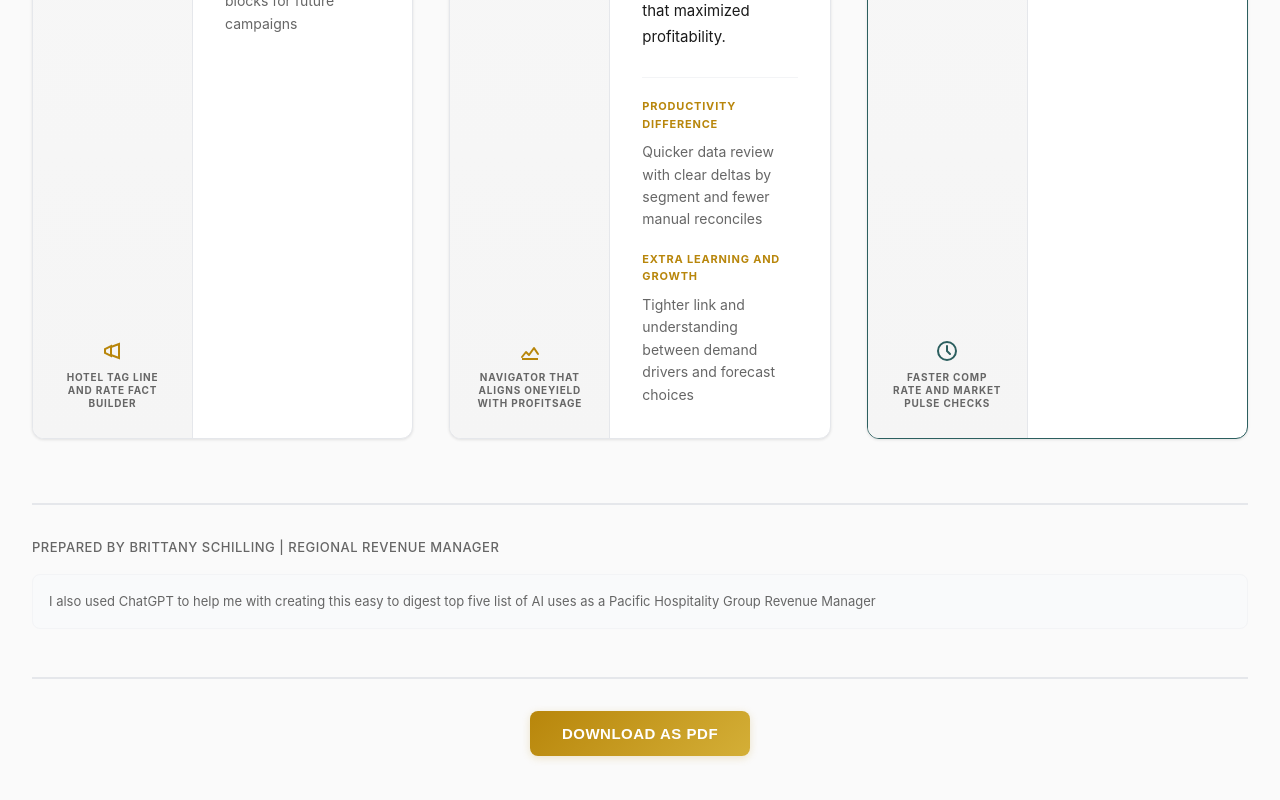
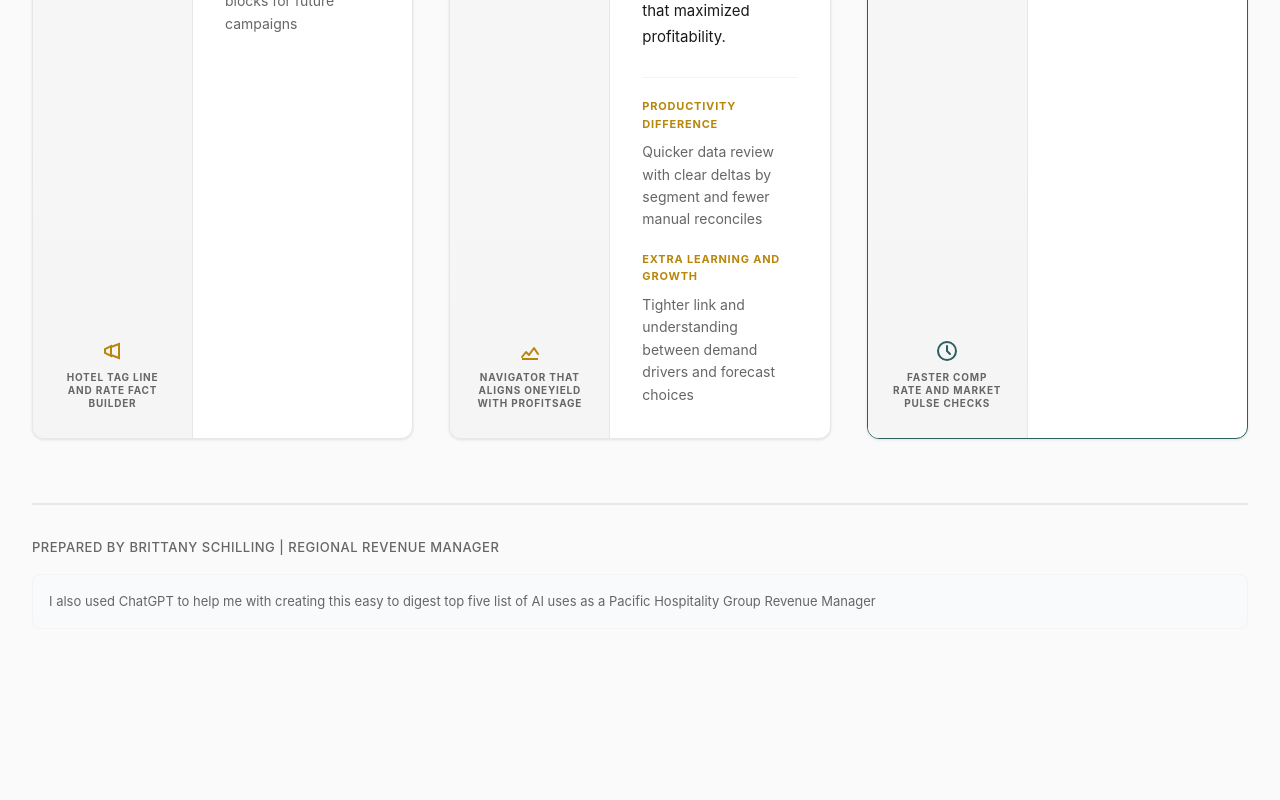
Before and after one commit to Vsetin/phg-ai, a React (Vite) app: page / in a window 1280 px wide. Shown: the part 3478-4278 px from the top of the page. After the commit the page ends 4155 px from the top, so only its background shows below. Built offline with nearby package versions, Linux system fonts and the light colour scheme.

Commit message:
Remove PDF download button and related functionality

```diff
--- a/src/App.jsx
+++ b/src/App.jsx
@@ -1,54 +1,6 @@
 import './index.css'
-import { useState } from 'react'
-import html2pdf from 'html2pdf.js'
 
 function App() {
-  const [downloading, setDownloading] = useState(false)
-
-  const downloadPDF = async () => {
-    try {
-      setDownloading(true)
-      const element = document.querySelector('.page')
-      if (!element) return
-
-      // Add print class to enable print styles
-      element.classList.add('pdf-export')
-
-      const opt = {
-        margin: [0.5, 0.5, 0.5, 0.5],
-        filename: 'PHG_AI_Uses_Report.pdf',
-        image: { type: 'jpeg', quality: 0.98 },
-        html2canvas: {
-          scale: 2,
-          useCORS: true,
-          letterRendering: true,
-          logging: false,
-          windowWidth: element.scrollWidth,
-          windowHeight: element.scrollHeight
-        },
-        jsPDF: {
-          unit: 'in',
-          format: 'letter',
-          orientation: 'portrait',
-          compress: true
-        },
-        pagebreak: {
-          mode: ['avoid-all', 'css'],
-          avoid: ['.card', '.mast', '.hero-summary', '.footer', '.card-sidebar', '.card-content']
-        }
-      }
-
-      await html2pdf().set(opt).from(element).save()
-
-      // Remove print class after export
-      element.classList.remove('pdf-export')
-      setDownloading(false)
-    } catch (err) {
-      console.error('Failed to generate PDF:', err)
-      alert('Failed to generate PDF. Please try again.')
-      setDownloading(false)
-    }
-  }
 
   return (
     <main className="page">
@@ -465,17 +417,6 @@ function App() {
         </div>
           <div className="cheeky">I also used ChatGPT to help me with creating this easy to digest top five list of AI uses as a Pacific Hospitality Group Revenue Manager</div>
         </section>
-
-      <div className="copy-section">
-        <button
-          className="copy-button"
-          onClick={downloadPDF}
-          disabled={downloading}
-          aria-label="Download as PDF"
-        >
-          {downloading ? 'Generating PDF...' : 'Download as PDF'}
-        </button>
-      </div>
       </main>
   )
 }
```
